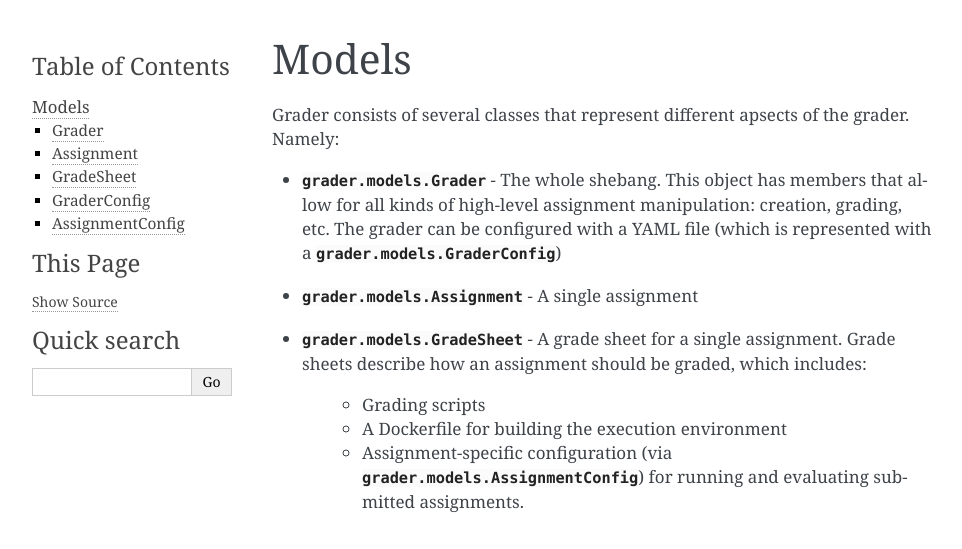
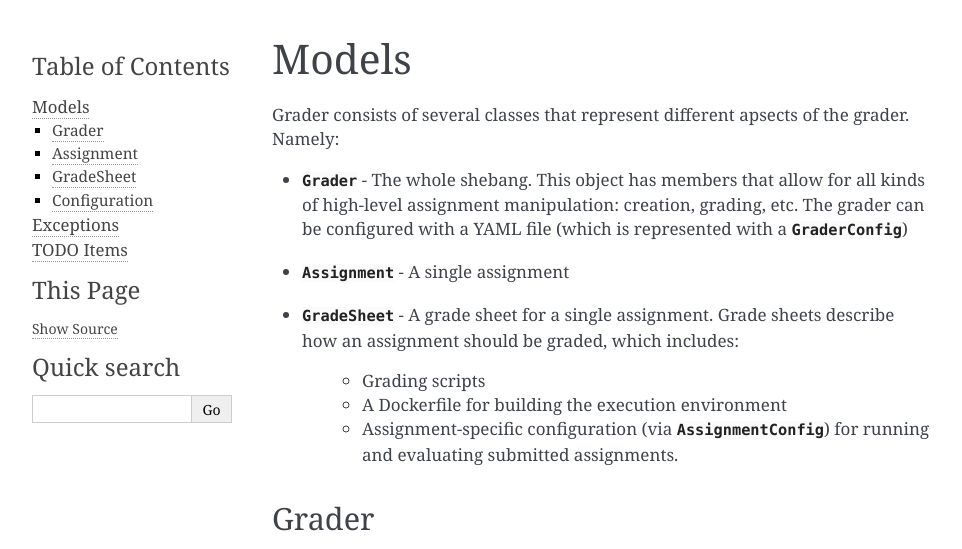
Before and after one commit to redkyn/grader, a Sphinx documentation site: the page built from docs/source/models.rst, in a window 1280 px wide. Shown: the top 549 px of the page, without its empty margins (148-1110 px from the left). Built offline with Sphinx 7.4.7, drawn with Linux system fonts in a browser that asks for light colours; some of the changed text lies outside the part shown; grey boxes are pictures that could not be loaded.

Commit message:
Add a bunch of documentation

```diff
--- a/docs/source/index.rst
+++ b/docs/source/index.rst
@@ -12,8 +12,8 @@
    :maxdepth: 2
 
    models
-
-
+   exceptions
+   todo
 
 
 Indices and tables
--- a/docs/source/models.rst
+++ b/docs/source/models.rst
@@ -1,55 +1,55 @@
 Models
 ======
+
+.. py:currentmodule:: grader.models
 
 Grader consists of several classes that represent different apsects of
 the grader. Namely:
 
-* :class:`grader.models.Grader` - The whole shebang. This object has
+* :class:`Grader` - The whole shebang. This object has
   members that allow for all kinds of high-level assignment
   manipulation: creation, grading, etc. The grader can be configured
   with a YAML file (which is represented with a
-  :class:`grader.models.GraderConfig`)
-* :class:`grader.models.Assignment` - A single assignment
-* :class:`grader.models.GradeSheet` - A grade sheet for a single
+  :class:`GraderConfig`)
+* :class:`Assignment` - A single assignment
+* :class:`GradeSheet` - A grade sheet for a single
   assignment. Grade sheets describe how an assignment should be
   graded, which includes:
+
     * Grading scripts
     * A Dockerfile for building the execution environment
     * Assignment-specific configuration (via
-      :class:`grader.models.AssignmentConfig`) for running and
+      :class:`AssignmentConfig`) for running and
       evaluating submitted assignments.
 
 
 Grader
 ------
 
-.. autoclass:: grader.models.Grader
+.. autoclass:: Grader
    :members:
 
 
 Assignment
 ----------
 
-.. autoclass:: grader.models.Assignment
+.. autoclass:: Assignment
    :members:
+
+   .. automethod:: __init__
+
 
 
 GradeSheet
 ----------
 
-.. autoclass:: grader.models.GradeSheet
+.. autoclass:: GradeSheet
    :members:
 
 
-GraderConfig
-------------
+Configuration
+-------------
 
-.. autoclass:: grader.models.GraderConfig
+.. autoclass:: GraderConfig
 
-
-
-
-AssignmentConfig
-----------------
-
-.. autoclass:: grader.models.AssignmentConfig
+.. autoclass:: AssignmentConfig
--- /dev/null
+++ b/docs/source/todo.rst
@@ -0,0 +1,4 @@
+TODO Items
+==========
+
+.. todolist::
```
Also changed, not shown: docs/source/exceptions.rst (added, +17 -0 lines), 2 other files.
